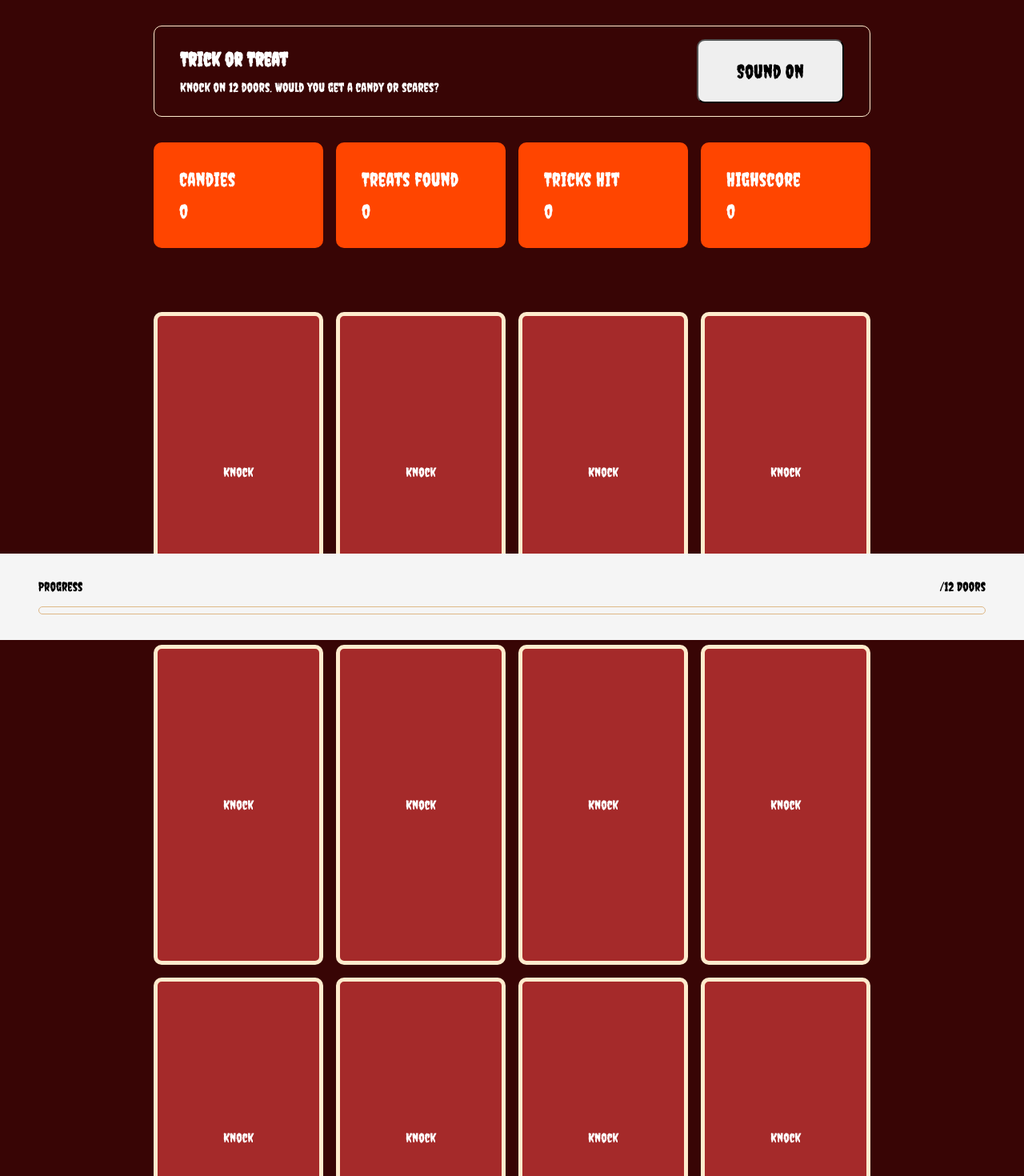
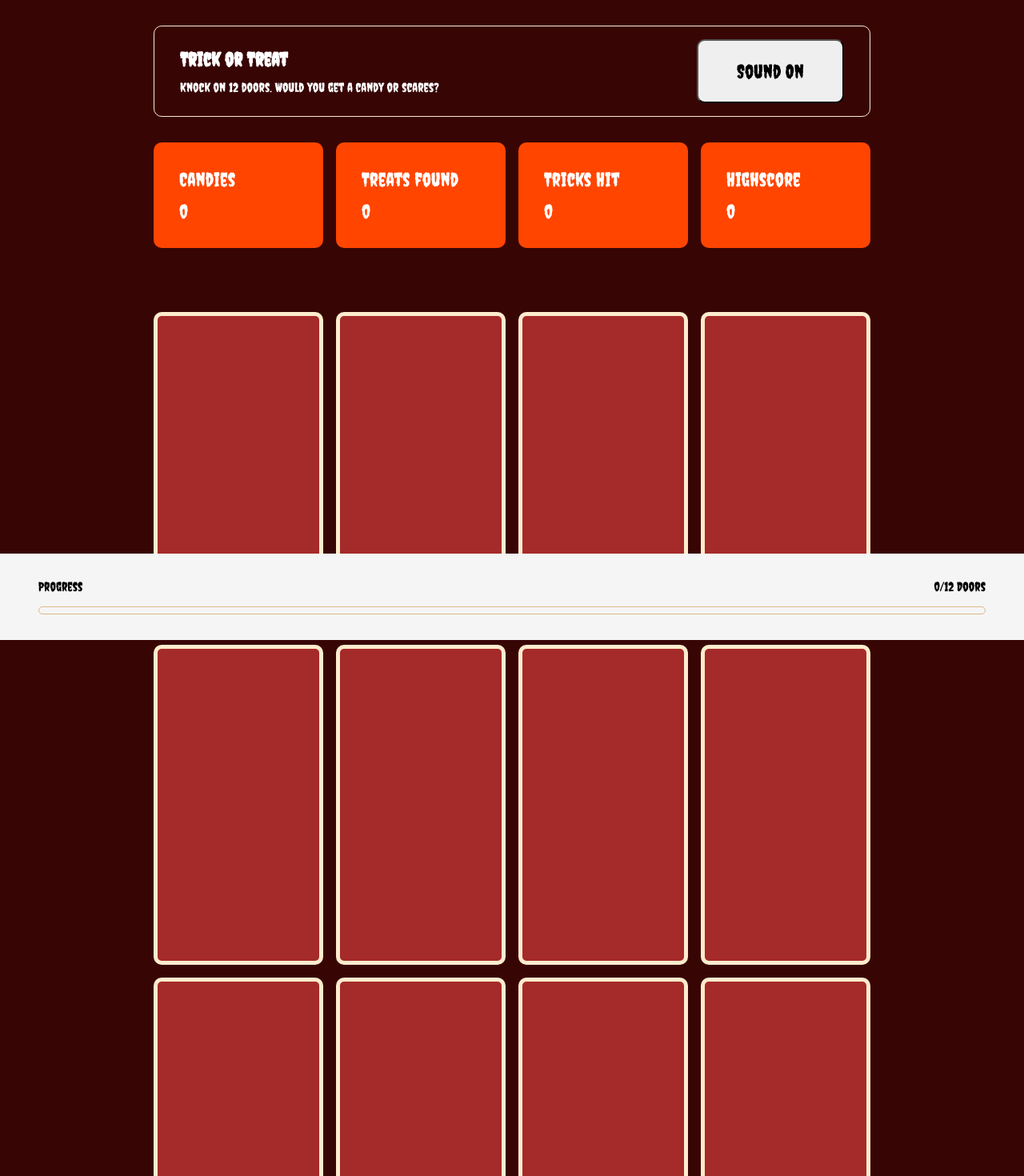
Before and after one commit to DanonymousCoder/spoOky, a React (Vite) app in the folder my-app/: page / in a window 1280 px wide. Shown: the top 1470 px of the page at 80% size. Built offline with nearby package versions, Linux system fonts and the light colour scheme.

Commit message:
Enhance state management in MyComponent and update UI elements for high score and progress tracking

```diff
--- a/my-app/src/App.css
+++ b/my-app/src/App.css
@@ -63,6 +63,7 @@ button {
   gap: 1em;
   width: 70%;
   margin-top: 5em;
+  margin-bottom: 12em;
 }
 
 .card {
@@ -78,6 +79,7 @@ button {
 
 .checked {
   background-color: rgb(19, 1, 1);
+  border: 1px solid blue;
 }
 
 footer {
--- a/my-app/src/App.jsx
+++ b/my-app/src/App.jsx
@@ -1,12 +1,15 @@
 import "./App.css";
 import { useState } from "react";
 import {useRef} from "react";
+
 
 function App() {
   const [candies, setCandies] = useState(0);
   const [treats, setTreats] = useState(0);
   const [tricks, setTricks] = useState(0);
   const [count, setCount] = useState(0);
+  const [doorsOpened, setDoorsOpened] = useState(0);
+  const [highScore, setHighScore] = useState(0);
 
   return (
     <div className="container">
@@ -36,77 +39,125 @@ function App() {
         </div>
         <div className="box box-3">
           <p>Highscore</p>
-          <HighScore />
+          <HighScore highScore ={highScore} />
         </div>
       </div>
 
       <div className="cards">
         <MyComponent
         candies ={candies}
+        count = {count}
+        setCount = {setCount}
         setCandies ={setCandies}
         setTreats ={setTreats}
-        setTricks={setTricks} />
+        setTricks={setTricks}
+        doorsOpened = {doorsOpened}
+        setDoorsOpened = {setDoorsOpened} />
         <MyComponent
         candies ={candies}
         setCandies ={setCandies}
+        count = {count}
+        setCount = {setCount}
         setTreats ={setTreats}
-        setTricks={setTricks} />
+        setTricks={setTricks}
+        doorsOpened = {doorsOpened}
+        setDoorsOpened = {setDoorsOpened} />
         <MyComponent
         candies ={candies}
         setCandies ={setCandies}
+        count = {count}
+        setCount = {setCount}
         setTreats ={setTreats}
-        setTricks={setTricks} />
+        setTricks={setTricks}
+        doorsOpened = {doorsOpened}
+        setDoorsOpened = {setDoorsOpened} />
         <MyComponent
         candies ={candies}
         setCandies ={setCandies}
+        count = {count}
+        setCount = {setCount}
         setTreats ={setTreats}
-        setTricks={setTricks} />
+        setTricks={setTricks}
+        doorsOpened = {doorsOpened}
+        setDoorsOpened = {setDoorsOpened} />
         <MyComponent
         candies ={candies}
         setCandies ={setCandies}
+        count = {count}
+        setCount = {setCount}
         setTreats ={setTreats}
-        setTricks={setTricks} />
+        setTricks={setTricks}
+        doorsOpened = {doorsOpened}
+        setDoorsOpened = {setDoorsOpened} />
         <MyComponent
         candies ={candies}
         setCandies ={setCandies}
+        count = {count}
+        setCount = {setCount}
         setTreats ={setTreats}
-        setTricks={setTricks} />
+        setTricks={setTricks}
+        doorsOpened = {doorsOpened}
+        setDoorsOpened = {setDoorsOpened} />
         <MyComponent
         candies ={candies}
         setCandies ={setCandies}
+        count = {count}
+        setCount = {setCount}
         setTreats ={setTreats}
-        setTricks={setTricks} />
+        setTricks={setTricks}
+        doorsOpened = {doorsOpened}
+        setDoorsOpened = {setDoorsOpened} />
         <MyComponent
         candies ={candies}
         setCandies ={setCandies}
+        count = {count}
+        setCount = {setCount}
         setTreats ={setTreats}
-        setTricks={setTricks} />
+        setTricks={setTricks}
+        doorsOpened = {doorsOpened}
+        setDoorsOpened = {setDoorsOpened} />
         <MyComponent
         candies ={candies}
         setCandies ={setCandies}
+        count = {count}
+        setCount = {setCount}
         setTreats ={setTreats}
-        setTricks={setTricks} />
+        setTricks={setTricks}
+        doorsOpened = {doorsOpened}
+        setDoorsOpened = {setDoorsOpened} />
         <MyComponent
         candies ={candies}
         setCandies ={setCandies}
+        count = {count}
+        setCount = {setCount}
         setTreats ={setTreats}
-        setTricks={setTricks} />
+        setTricks={setTricks}
+        doorsOpened = {doorsOpened}
+        setDoorsOpened = {setDoorsOpened} />
         <MyComponent
         candies ={candies}
         setCandies ={setCandies}
+        count = {count}
+        setCount = {setCount}
         setTreats ={setTreats}
-        setTricks={setTricks} />
+        setTricks={setTricks}
+        doorsOpened = {doorsOpened}
+        setDoorsOpened = {setDoorsOpened} />
         <MyComponent
         candies ={candies}
         setCandies ={setCandies}
+        count = {count}
+        setCount = {setCount}
         setTreats ={setTreats}
-        setTricks={setTricks} />
+        setTricks={setTricks}
+        doorsOpened = {doorsOpened}
+        setDoorsOpened = {setDoorsOpened} />
       </div>
 
       <footer>
         <div className="progress-top">
           <p>Progress</p>
-          <ProgressCount />
+          <ProgressCount doorsOpened = {doorsOpened} />
         </div>
         <div className="progress-bar"></div>
       </footer>
@@ -131,31 +182,39 @@ const TricksHit = ({tricks}) => {
   return <p className="count">{tricks}</p>
 };
 
-const HighScore = () => {
-  return <p className="count">0</p>
+const HighScore = ({highScore}) => {
+  return <p className="count">{highScore}</p>
 }
 
-const ProgressCount = ({count}) => {
-  return <p><span>{count}</span>/12 Doors</p>
+const ProgressCount = ({doorsOpened}) => {
+  return <p>{doorsOpened}<span></span>/12 Doors</p>
 }
 
-const MyComponent = ({count, candies, setCandies, setTreats, setTricks, setCount}) => {
+const MyComponent = ({setCandies, setTreats, setTricks, setCount, setDoorsOpened, highScore, setHighScore}) => {
 
-  const [isClicked, setIsClicked] = useState("Knock");
+  const [isClicked, setIsClicked] = useState(false);
   const getTarget = useRef(null);
 
   const handleClick = () => {
     setIsClicked("Knocked");
-    setCandies(candies + 1);
-    setCount(count + 1)
+    setCandies(prev => {
+      const newCandy = prev + 1;
 
-    if(getTarget.current) {
+      if (newCandy > highScore) {
+        setHighScore(newCandy);
+      }
+    });
+    setCount(prev => prev + 1);
+    setDoorsOpened(prev => prev + 1);
+
+
+    if (getTarget.current) {
       getTarget.current.classList.add("checked");
     }
 
    const determiner = Math.floor(Math.random() * 2);
 
-   if (determiner == 1) {
+   if (determiner === 1) {
     setTreats(prev => prev + 1);
     alert("Have some candy bars");
    } else {
@@ -168,7 +227,8 @@ const MyComponent = ({count, candies, setCandies, setTreats, setTricks, setCount
     <div className="card" onClick={handleClick} ref={getTarget}>
           <p>{isClicked}</p>
     </div>
-  );
+
+);
 };
 
 export default App;
```
